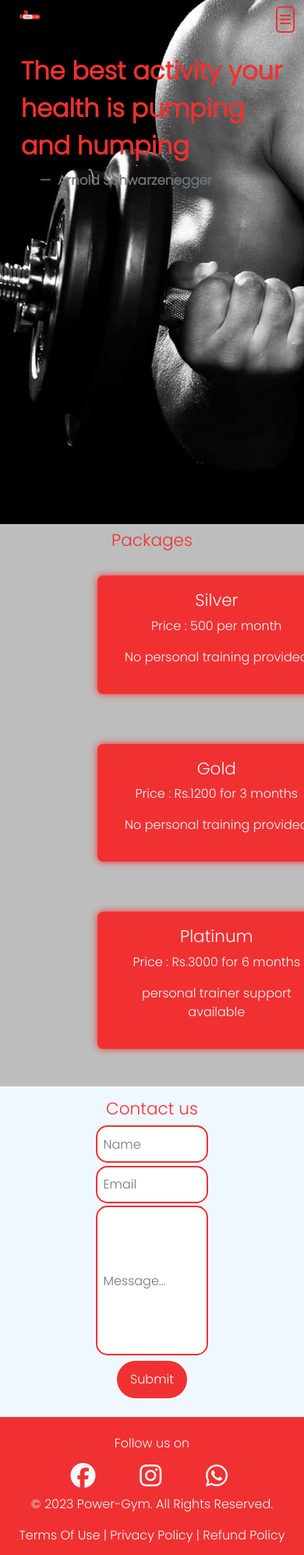
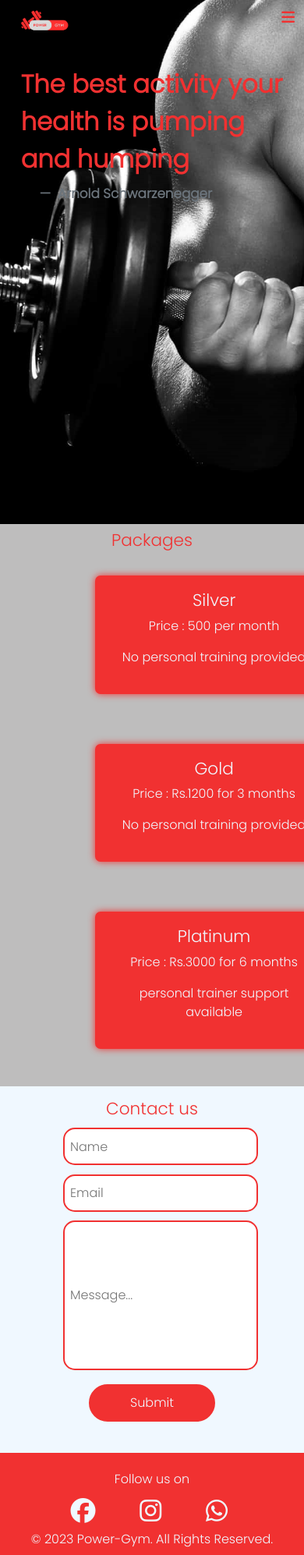
Before and after one commit to Dipaque/Power-Gym, a plain HTML site: page index.html in a window 390 px wide. Shown: the top 1994 px of the page at 78% size. Drawn offline with nearby package versions, Linux system fonts and the light colour scheme.

Commit message:
responsive updated

```diff
--- a/index.html
+++ b/index.html
@@ -20,7 +20,7 @@
     <body>
         <div class="container-fluid top">
             <a class="logoicon" href=""><img class="img-fluid logo" src="POWER-FAVICON cropped_prev_ui.png" alt="logo" width="50" height="50"></a>
-            <span class="d-md-none navbar"><a class="home" href=""><i class="fa-solid fa-bars"></i></a>
+            <span class="d-md-none navbar"><a class="home1" href=""><i class="fa-solid fa-bars"></i></a>
          <!-- <div class="text-center dropcontent">
           <ul class="p-4">
                <li><a class="nav" href="#">Home</a></li>
@@ -45,7 +45,7 @@
                 </div>
                 <div class="container-fluid text-center aboutus" id="section1">
                   <h4>Packages</h4>
-                <div class="container mt-3 ms-5">
+                <div class="container  mt-3 ms-5" id="package">
                   <div class="row ms-5 ">
                     <div class="col-md mt-3 me-3  p-3 mb-5 elite">
                       <h4>Silver</h4>
@@ -71,7 +71,7 @@
                  <input class="contact" type="text" placeholder="Name">
                   <input class="contact" type="email" placeholder="Email">
                   <input class="contact1" type="text" placeholder="Message...">
-                  <button class="submit" href="mailto:rajadeepak1989@gmail.com">Submit</button>
+                  <button class="submit mb-3" href="mailto:rajadeepak1989@gmail.com">Submit</button>
                   </form>
                 </div>
                 <footer class="container-fluid pt-4 text-center  p-2 footer">
--- a/power.css
+++ b/power.css
@@ -1,5 +1,6 @@
 body{
     font-family: 'Poppins', sans-serif;
+    overflow-x: hidden;
 }
 .top{
     margin:0;
@@ -16,15 +17,15 @@
 }
 .logo{
     position:static;
-    height:6%;
-    width:8%;
+    height:8%;
+    width:10%;
     margin-top: 3%;
     margin-left: 3%;
 }
-@media(max-width:1028px){
+@media(max-width:1020px){
     .logo{
-height: 6%;
-width:8%;
+height: 16%;
+width:18%;
 
     }
 }
@@ -51,6 +52,10 @@
     color: black;
     border-color:black;
   }
+  a.home1{
+    color:#f13131;
+
+  }
 
   /*@keyframes example {
     0%   {border-color:#f13131; left:0px; top:0px;}
@@ -66,12 +71,13 @@
 .navbar{
     position:static;
     padding-top:4%;
-    font-size: medium;
+    font-size: larger;
     color:#f13131;
     float:right;
     padding-right:3%;
     visibility: none;
 }
+
 
 .qoute{
     font-family:  'Poppins', sans-serif;
@@ -83,8 +89,8 @@
 }
 @media(max-width:1028px){
     .quote{
-        margin-top:5%;
-font-size: 2%;
+        margin-top:8%;
+font-size: 0.9rem;
 
     }
 }
@@ -112,9 +118,9 @@
 .elite:hover{
     transform:scale(1.2);
 }
-@media(max-width:576px){
+@media(max-width:1028px){
     .elite{
-        margin-left:0.3rem;
+        margin-left:0.1rem;
         box-sizing: border-box;
     }
 }
@@ -137,14 +143,14 @@
 .contact{
     font-family: 'Poppins', sans-serif;
     position:relative;
-    left:30%;
-    margin-top:1%;
+    left:15%;
+    margin:1%;
     border:2px #f13131 solid;
     color: #f13131;
     border-radius:15px;
     padding:2%;
     height:3rem;
-    width:40%;
+    width:70%;
     display:block
 }
 input.contact:focus{
@@ -154,20 +160,32 @@
 }
 .contact1{
     position:relative;
-    left:30%;
-    margin-top:1%;
+    left:15%;
+    margin:1%;
     border:2px #f13131 solid;
     color: #f13131;
     border-radius:15px;
     padding:2%;
     height:12rem;
-    width:40%;
+    width:70%;
     display:block
 }
 input.contact1:focus{
     border:2px #f13131 solid;
     outline: #f13131;
     box-shadow:0 0 10px #f13131;
+}
+@media(max-width:1028px){
+    .contact{
+margin:0.7rem;
+
+    }
+}
+@media(max-width:1028px){
+    .contact1{
+margin:0.7rem;
+
+    }
 }
 .submit{
     outline: none;
@@ -178,6 +196,12 @@
     height:3rem;
     width:25%;
     border-radius: 25px;
+}
+@media(max-width:1028px){
+    .submit{
+width:45%;
+
+    }
 }
 .submit:hover{
     background-color: rgb(214, 18, 18);
```
